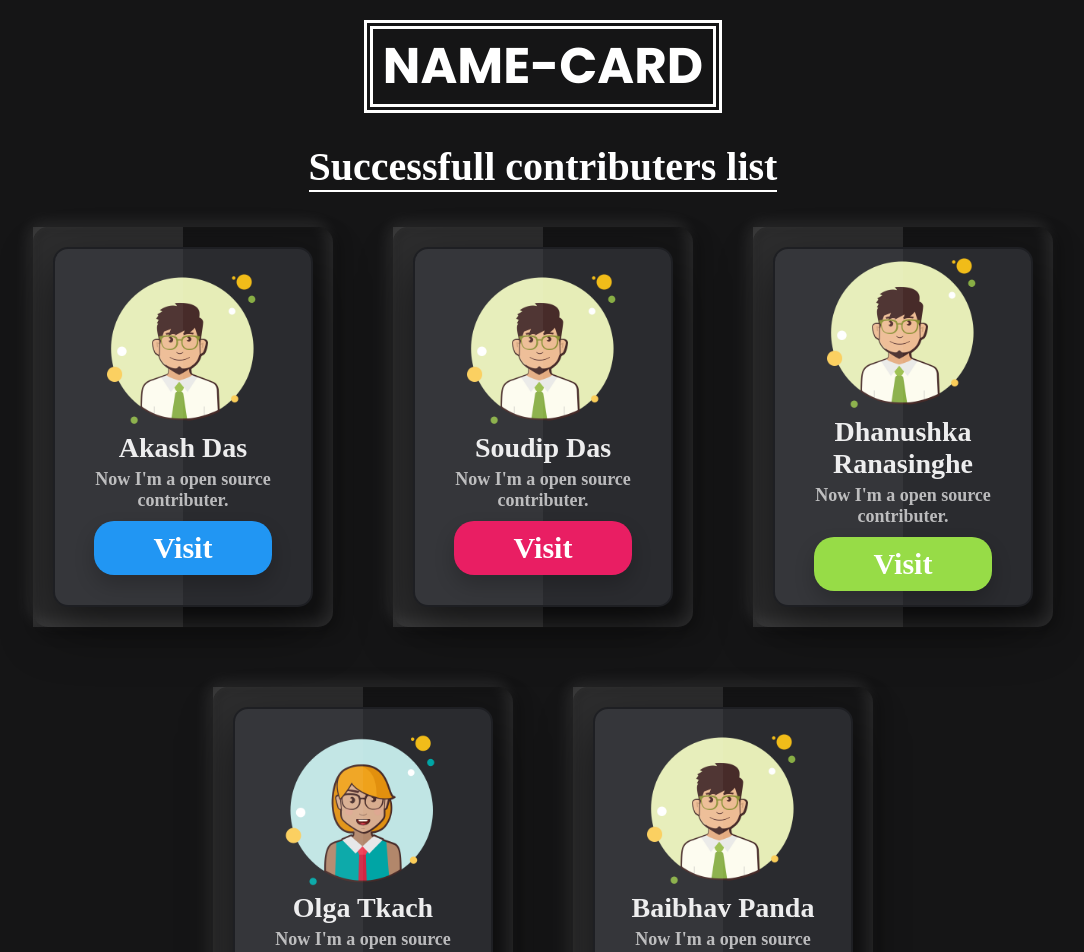
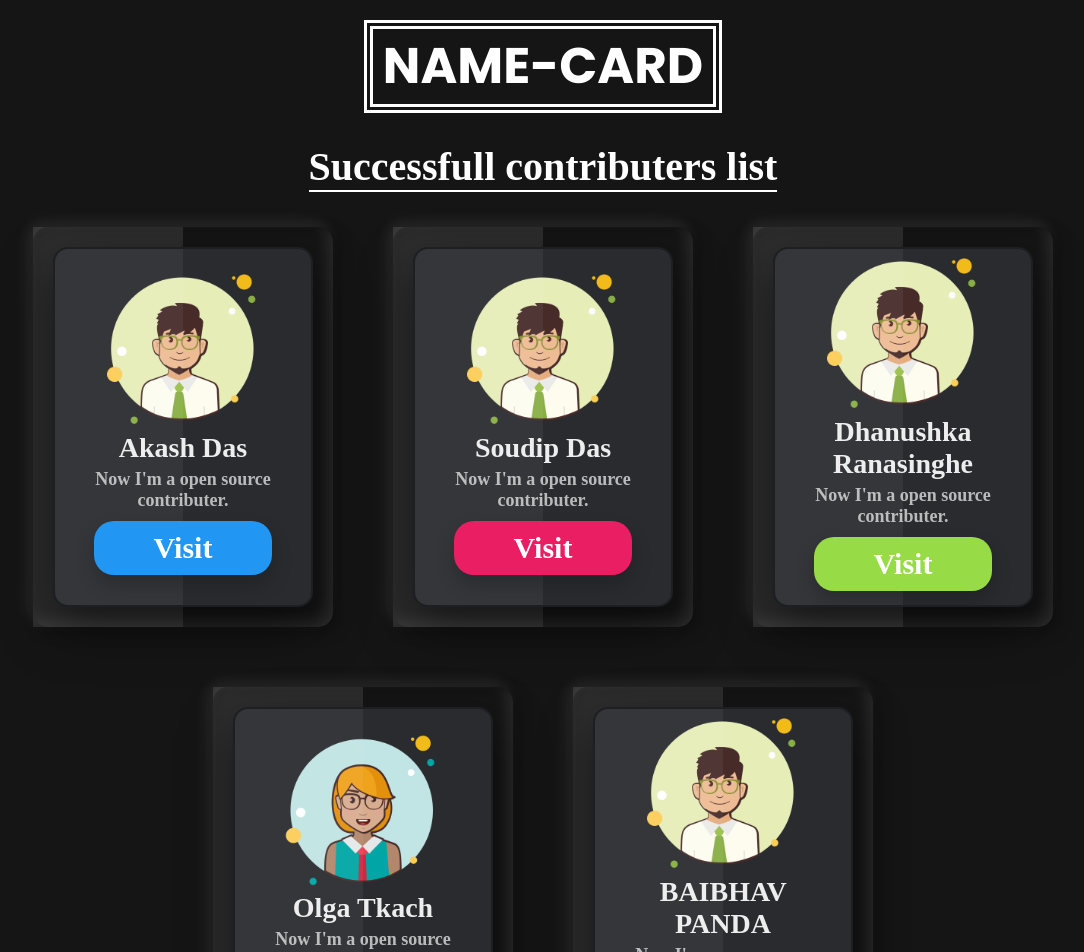
Before and after one commit to astroidworld/NAME-CARD_hacktoberfest, a React (Create React App) app: page / in a window 1280 px wide. Shown: the top 952 px of the page, without its empty margins (97-1181 px from the left). Built offline with nearby package versions, Linux system fonts and the light colour scheme.

Commit message:
baibhav0305

```diff
--- a/src/component/basic/listApi.js
+++ b/src/component/basic/listApi.js
@@ -29,8 +29,8 @@ const List = [
 
   {
     image: "/images/male.png",
-    firstName: "Baibhav",
-    lastName: "Panda",
+    firstName: "BAIBHAV",
+    lastName: "PANDA",
     link: "https://github.com/baibhav0305",
   },
 ];
```
